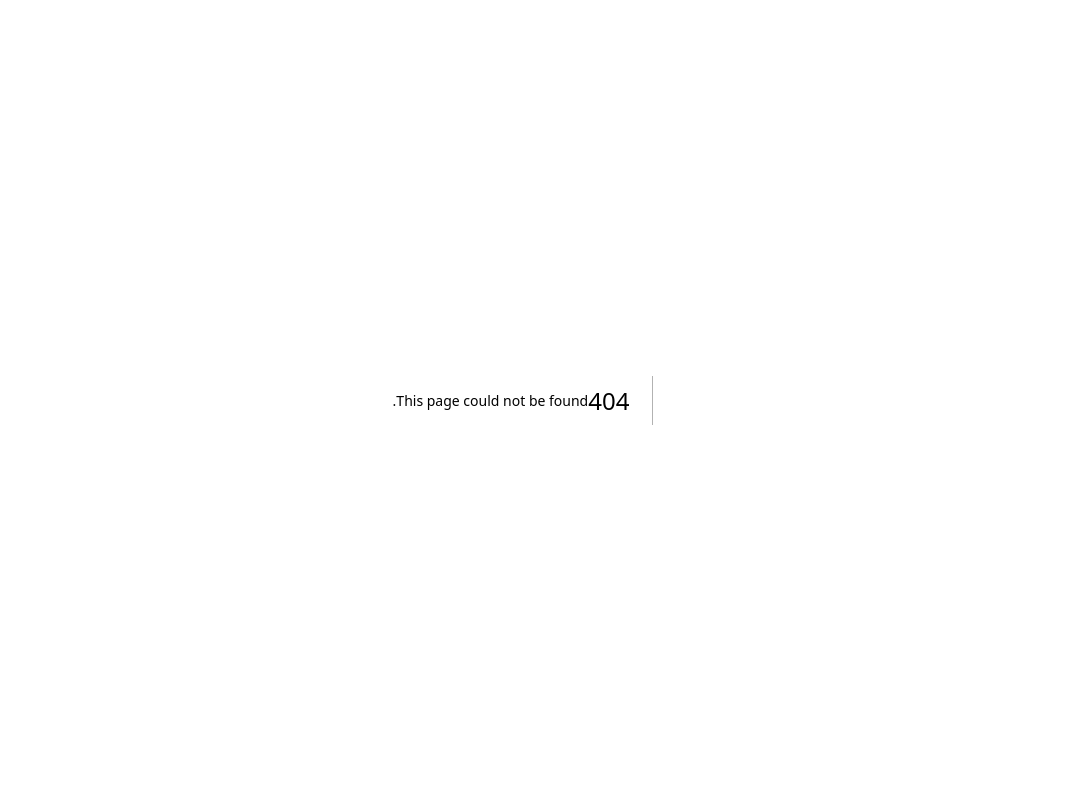
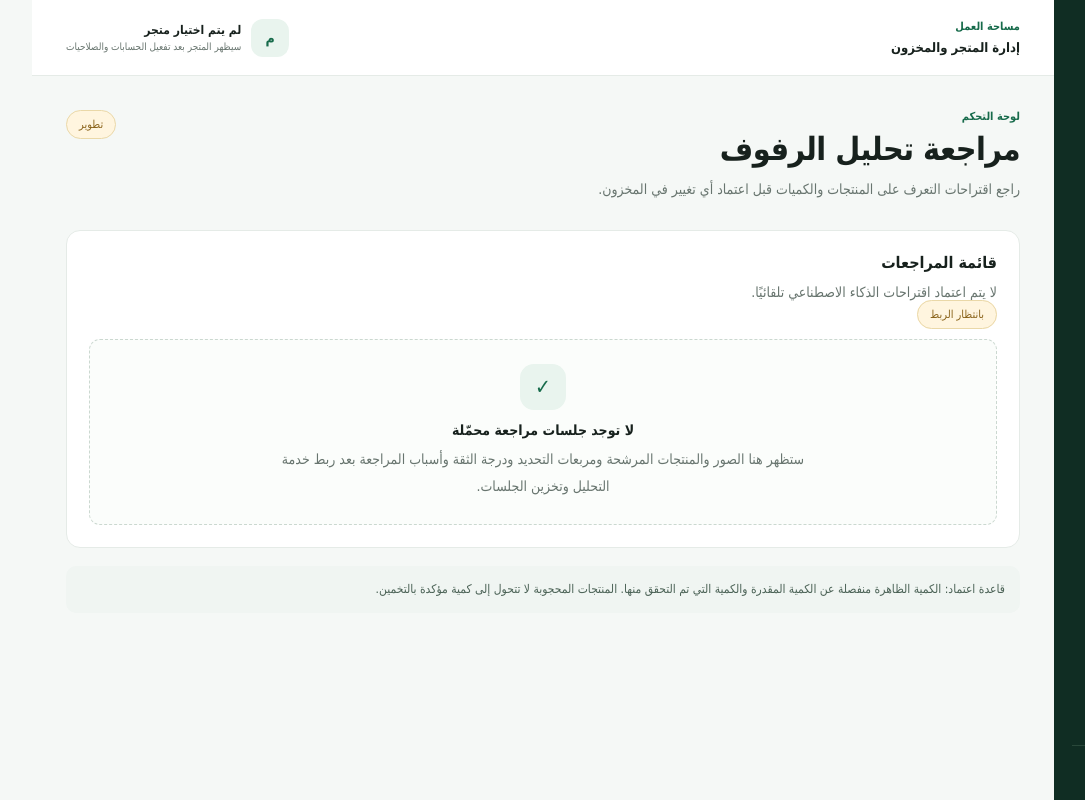
Before and after one commit to sameaminn-wq/inventory-intelligence-platform-v2, a Next.js app in the folder apps/web/: page /review in a window 1280 px wide. Before the commit this address had no page. Shown: the whole page, without its empty margins (149-1234 px from the left). Built offline with nearby package versions, Linux system fonts and the light colour scheme.

Commit message:
Add Phase 4 web workflow page

```diff
--- /dev/null
+++ b/apps/web/app/review/page.tsx
@@ -0,0 +1,9 @@
+import { AppShell } from '../components/app-shell';
+export default function ReviewPage() {
+  return <AppShell title="مراجعة تحليل الرفوف" description="راجع اقتراحات التعرف على المنتجات والكميات قبل اعتماد أي تغيير في المخزون.">
+    <section className="panel"><div className="section-head"><div><h2>قائمة المراجعات</h2><p className="panel-subtitle">لا يتم اعتماد اقتراحات الذكاء الاصطناعي تلقائيًا.</p></div><span className="environment-tag">بانتظار الربط</span></div>
+      <div className="empty-state"><div className="empty-icon">✓</div><h3>لا توجد جلسات مراجعة محمّلة</h3><p>ستظهر هنا الصور والمنتجات المرشحة ومربعات التحديد ودرجة الثقة وأسباب المراجعة بعد ربط خدمة التحليل وتخزين الجلسات.</p></div>
+    </section>
+    <div className="notice">قاعدة اعتماد: الكمية الظاهرة منفصلة عن الكمية المقدرة والكمية التي تم التحقق منها. المنتجات المحجوبة لا تتحول إلى كمية مؤكدة بالتخمين.</div>
+  </AppShell>;
+}
```
